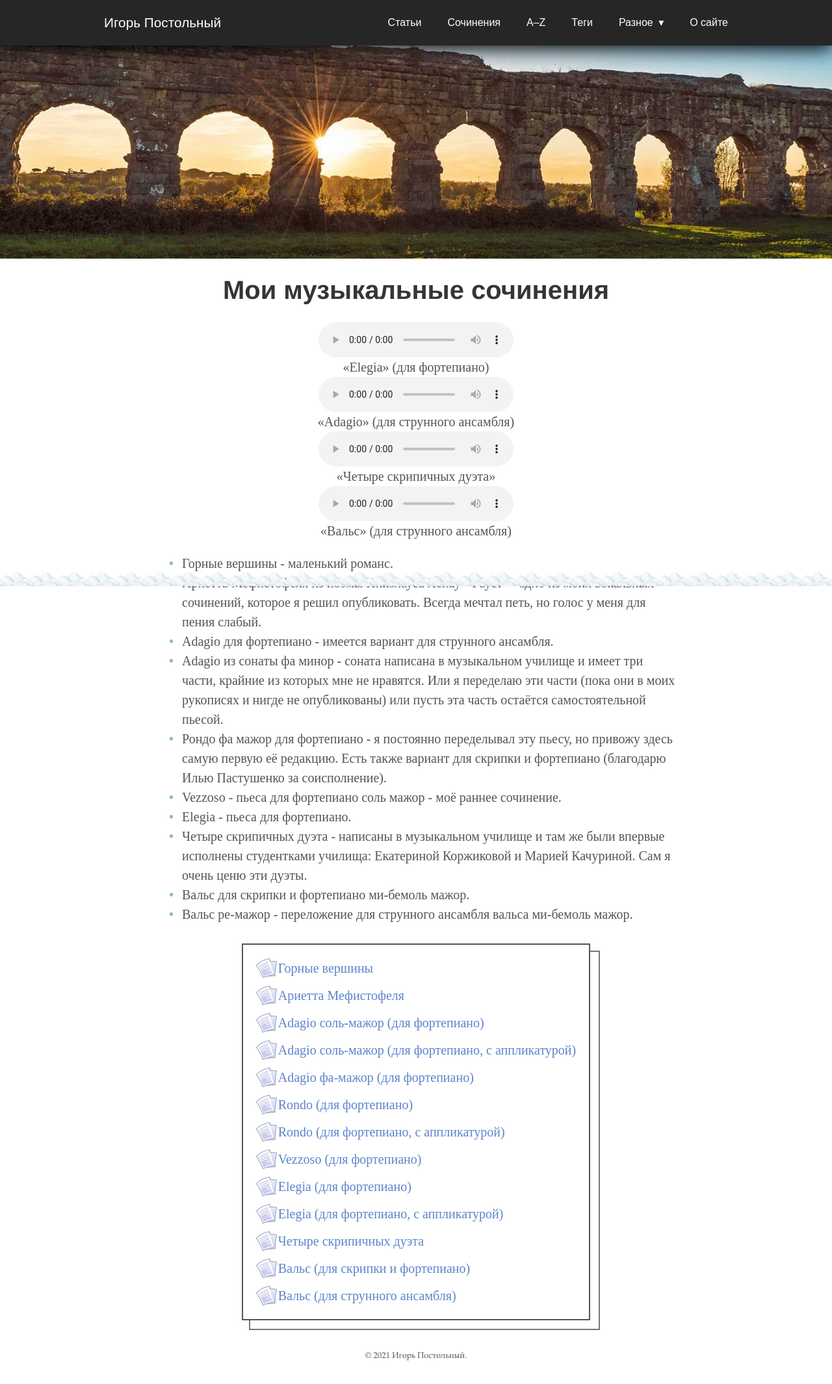
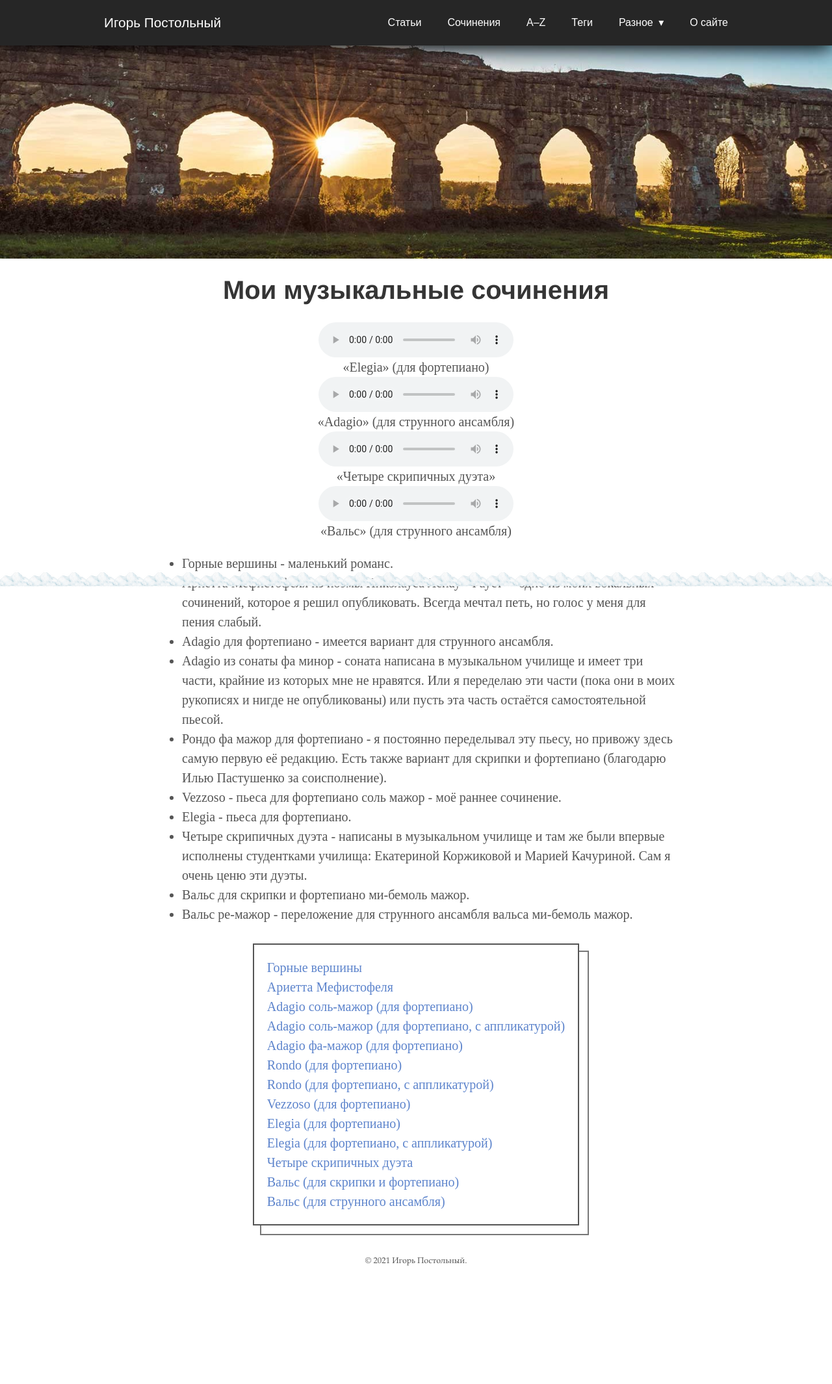
Before and after one commit to postolny/postolny.github.io, a Jekyll site: the page built from _pages/musica.html, in a window 1280 px wide. Shown: the whole page at 65% size. Built offline with Jekyll 4.4.1, drawn with Linux system fonts in a browser that asks for light colours; after the commit the page ends 1984 px from its top, so only the background shows below that.

Commit message:
Add files via upload

```diff
--- a/_sass/tale/_layout.scss
+++ b/_sass/tale/_layout.scss
@@ -568,20 +568,6 @@ footer {
   white-space: pre-wrap;
 }
 
-/* Цветные маркеры в списке */
-#list-colored {
-  list-style: none;
-}
-
-#list-colored li:before {
-  content: "\2022";
-  color: #8dc692;
-  font-weight: bold;
-  display: inline-block;
-  width: 1em;
-  margin-left: -1em;
-}
-
 /* Выравнивание audio HTML5 */
 #musica {
   display: -webkit-box;
@@ -617,17 +603,6 @@ footer {
   }
 }
 
-#dowload_wrapper {
-  background-image: url(../assets/files-text-icon.png);
-  background-repeat: no-repeat;
-  padding-left: 34px;
-  line-height: 32px;
-}
-
-#dowload_wrapper:not(:last-child) {
-  margin: 0 0 10px 0;
-}
-
 .usn {
   -webkit-touch-callout: none;
   -webkit-user-select: none;
```
